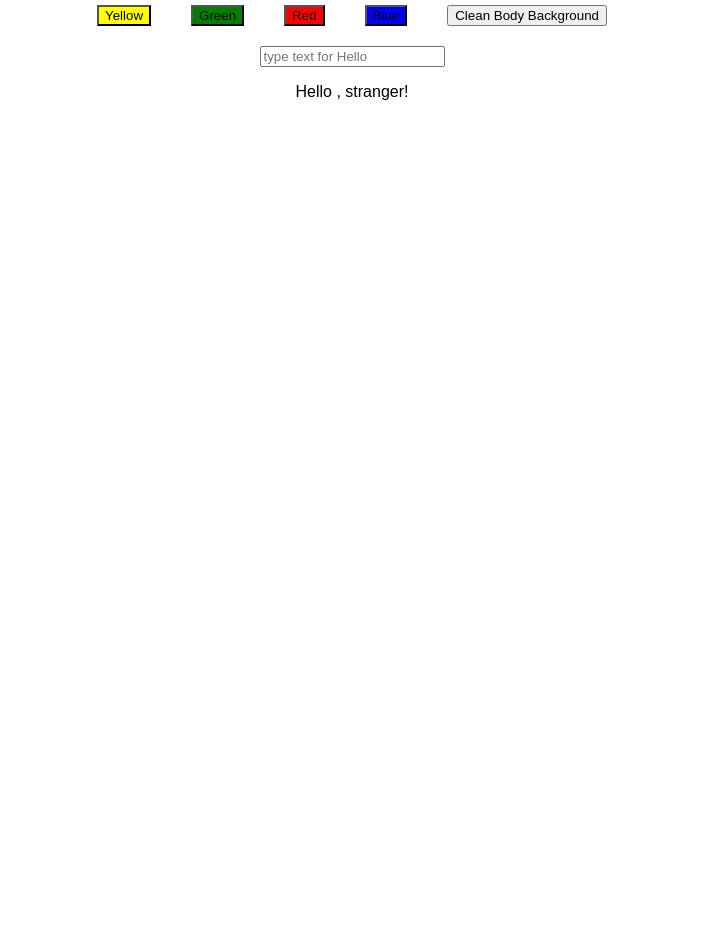
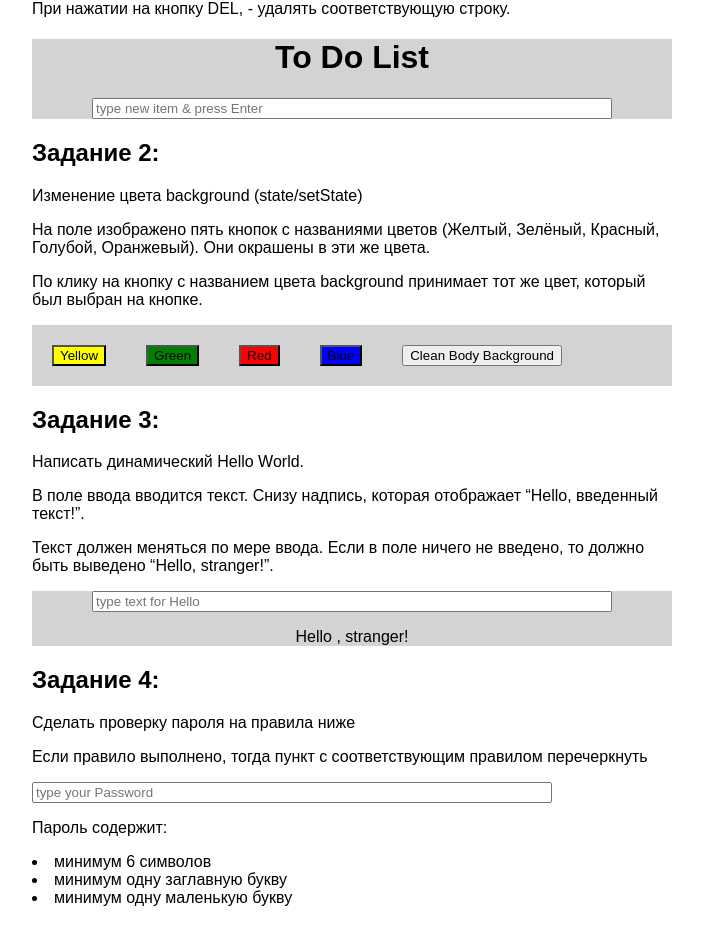
Before and after one commit to galynag/190617_-react_-users_todolist, a React (Create React App) app in the folder app/: page / in a window 1280 px wide. Shown: the part 336-1273 px from the top of the page, without its empty margins (288-991 px from the left). Before the commit the page ends 800 px from the top, so only its background shows below. Built offline with nearby package versions, Linux system fonts and the light colour scheme.

Commit message:
v0.4 password was added

```diff
--- a/app/src/App.js
+++ b/app/src/App.js
@@ -3,7 +3,8 @@ import logo from './logo.svg';
 import './App.css';
 import List from './List';
 import Buttons from './Buttons';
-import InputHello from './InputHello'
+import InputHello from './InputHello';
+import PassCheck from './PassCheck';
 
 let todoList = [];
 
@@ -19,9 +20,7 @@ class App extends Component {
     addItem=(e) => {
         if (e.charCode === 13) {
             this.setState({text:e.target.value});
-            console.log(e.target.value);
             todoList.push(e.target.value);
-            console.log(todoList);
             this.setState({text:''});
         }
     };
@@ -29,12 +28,20 @@ class App extends Component {
         this.setState({text:e.target.value});
     }
   render() {
+
     return (
       <div className="App">
         <div className="App-header">
           <img src={logo} className="App-logo" alt="logo" />
           <h2>Task / React</h2>
         </div>
+          <div className="container">
+              <h2 className="left">Задание 1: </h2>
+              <p className="left">Написать простой To Do List на react</p>
+              <p className="left">При нажании на Enter в инпуте текст должен добавляться к списку заданий</p>
+              <p className="left">При нажатии на кнопку DEL, - удалять соответствующую строку.</p>
+
+          <div className="answer center">
               <h1>To Do List</h1>
             <input
                 type="text"
@@ -43,9 +50,16 @@ class App extends Component {
                 onChange={this.valueItem}
                 onKeyPress={this.addItem}
             />
+
+
               <List data={todoList}/>
+          </div>
+
               <Buttons />
               <InputHello />
+              <PassCheck />
+          </div>
+
       </div>
     );
   }
--- a/app/src/Buttons.js
+++ b/app/src/Buttons.js
@@ -4,6 +4,9 @@
 import React, {Component} from 'react';
 import $ from 'jquery';
 
+//Задание 2: Изменение цвета background (state/setState)
+// На поле изображено пять кнопок с названиями цветов (Желтый, Зелёный, Красный, Голубой, Оранжевый). Они окрашены в эти же цвета.
+//     По клику на кнопку с названием цвета background принимает тот же цвет, который был выбран на кнопке.
 export default class Buttons extends Component {
     constructor(props){
         super(props);
@@ -14,12 +17,17 @@ export default class Buttons extends Component {
     backgroundContainer=(e)=> {
         this.setState({background : e.target.value});
 
-    }
+    };
+
     render() {
-        console.log(this.state.background);
         $('body').css({backgroundColor: this.state.background});
         return(
             <div className="color-buttons">
+                <h2 className="left">Задание 2: </h2>
+                <p className="left">Изменение цвета background (state/setState)</p>
+                <p className="left">На поле изображено пять кнопок с названиями цветов (Желтый, Зелёный, Красный, Голубой, Оранжевый). Они окрашены в эти же цвета.</p>
+                <p className="left">По клику на кнопку с названием цвета background принимает тот же цвет, который был выбран на кнопке.</p>
+                <div className="answer">
                     <button className="yellow"
                             value="yellow"
                             onClick = {this.backgroundContainer}
@@ -41,6 +49,7 @@ export default class Buttons extends Component {
                             onClick = {this.backgroundContainer}
                     >Clean Body Background</button>
                 </div>
+            </div>
         )
     }
 }
--- a/app/src/InputHello.js
+++ b/app/src/InputHello.js
@@ -15,12 +15,18 @@ export default class InputHello extends Component{
     }
     render() {
         return(
-            <div>
-        <input type="text"
-               placeholder="type text for Hello"
-               onChange={this.changeHello}
-        />
-                <p>{`Hello ${(this.state.textHello==='')? ', stranger!': this.state.textHello}`}</p>
+            <div >
+                <h2 className="left">Задание 3: </h2>
+                <p className="left">Написать динамический Hello World.</p>
+                <p className="left">В поле ввода вводится текст. Снизу надпись, которая отображает “Hello, введенный текст!”.</p>
+                <p className="left">Текст должен меняться по мере ввода. Если в поле ничего не введено, то должно быть выведено “Hello, stranger!”.</p>
+                <div className="answer center">
+                    <input type="text"
+                           placeholder="type text for Hello"
+                           onChange={this.changeHello}
+                    />
+                            <p>{`Hello ${(this.state.textHello==='')? ', stranger!': this.state.textHello}`}</p>
+                        </div>
             </div>
         )
     }
--- a/app/src/List.js
+++ b/app/src/List.js
@@ -24,7 +24,7 @@ export default class List extends Component {
              )
          });
         return(
-            <div className="container">
+            <div>
                 <ol>
                     {templateList}
                 </ol>
--- /dev/null
+++ b/app/src/PassCheck.js
@@ -0,0 +1,35 @@
+/**
+ * Created by Galina on 20.06.2017.
+ */
+import React,{Component} from 'react';
+
+export default class PassCheck extends Component{
+    state = {
+        text:'',
+    };
+    checkPass = (e) => {
+        console.log(e.target.value);
+        this.setState({text: e.target.value});
+    };
+
+
+render() {
+        return(
+            <div>
+                <h2 className="left">Задание 4: </h2>
+                <p className="left">Сделать проверку пароля на правила ниже</p>
+                <p className="left">Если правило выполнено, тогда пункт с соответствующим правилом перечеркнуть</p>
+                <input type="text"
+                       placeholder="type your Password"
+                       onChange={this.checkPass.bind(this)}
+                />
+                <un>
+                    <p>Пароль содержит:</p>
+                    <li  className={(this.state.text.length>=6) ? "done":""}>минимум 6 символов</li>
+                    <li  className={(this.state.text.toLowerCase() !== this.state.text) ? "done":""}>минимум одну заглавную букву</li>
+                    <li className={(this.state.text.toUpperCase()  !== this.state.text) ? "done":""}>минимум одну маленькую букву</li>
+                </un>
+            </div>
+        )
+    }
+}
--- a/app/src/index.css
+++ b/app/src/index.css
@@ -31,3 +31,18 @@ span {
 .blue {
   background: blue;
 }
+.left {
+  text-align: left;
+}
+.center {
+  text-align: center;
+}
+.answer {
+  background: lightgrey;
+}
+input {
+  width: 80%;
+}
+.done {
+  text-decoration: line-through;
+}
```
Lines whose indentation alone changed are shown as unchanged.
